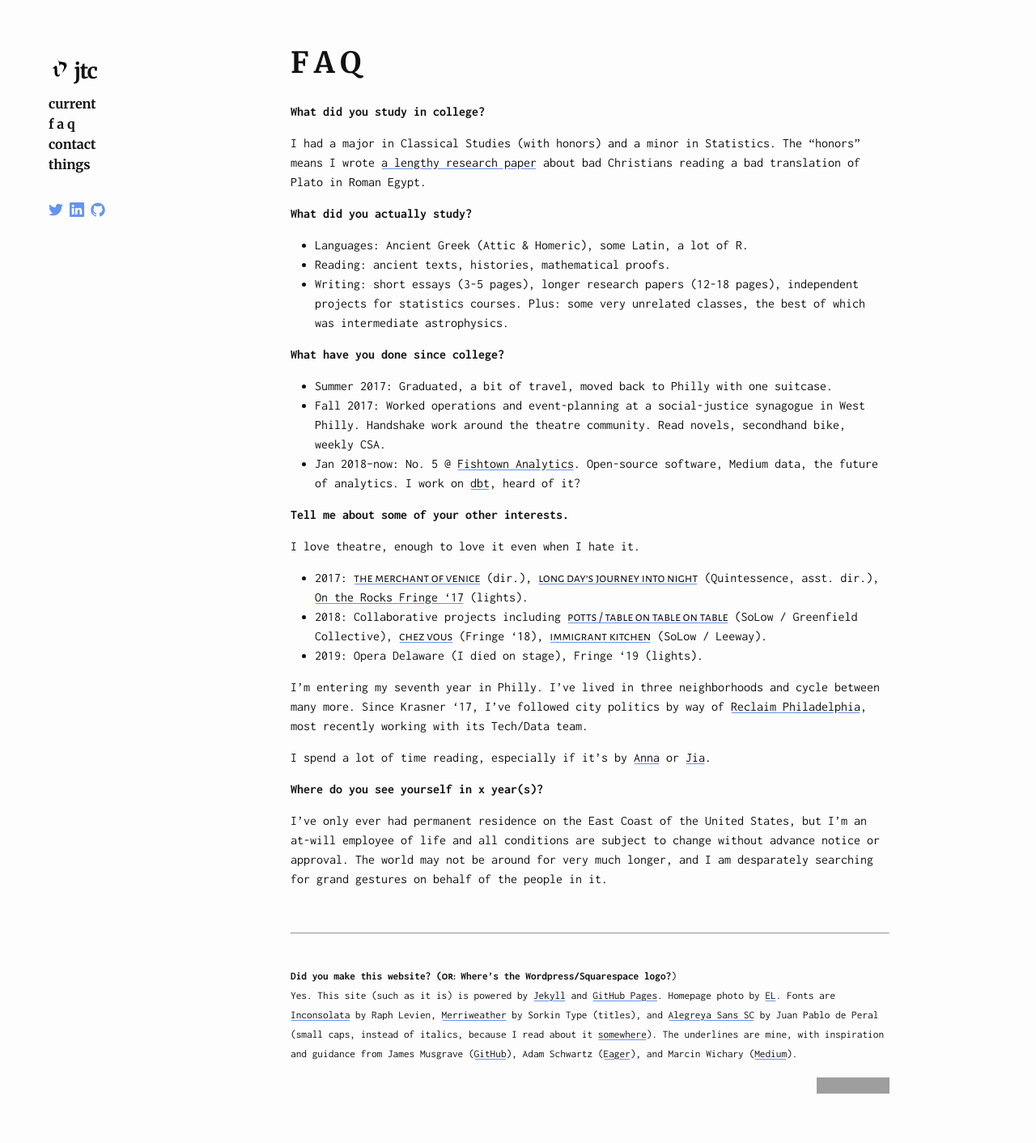
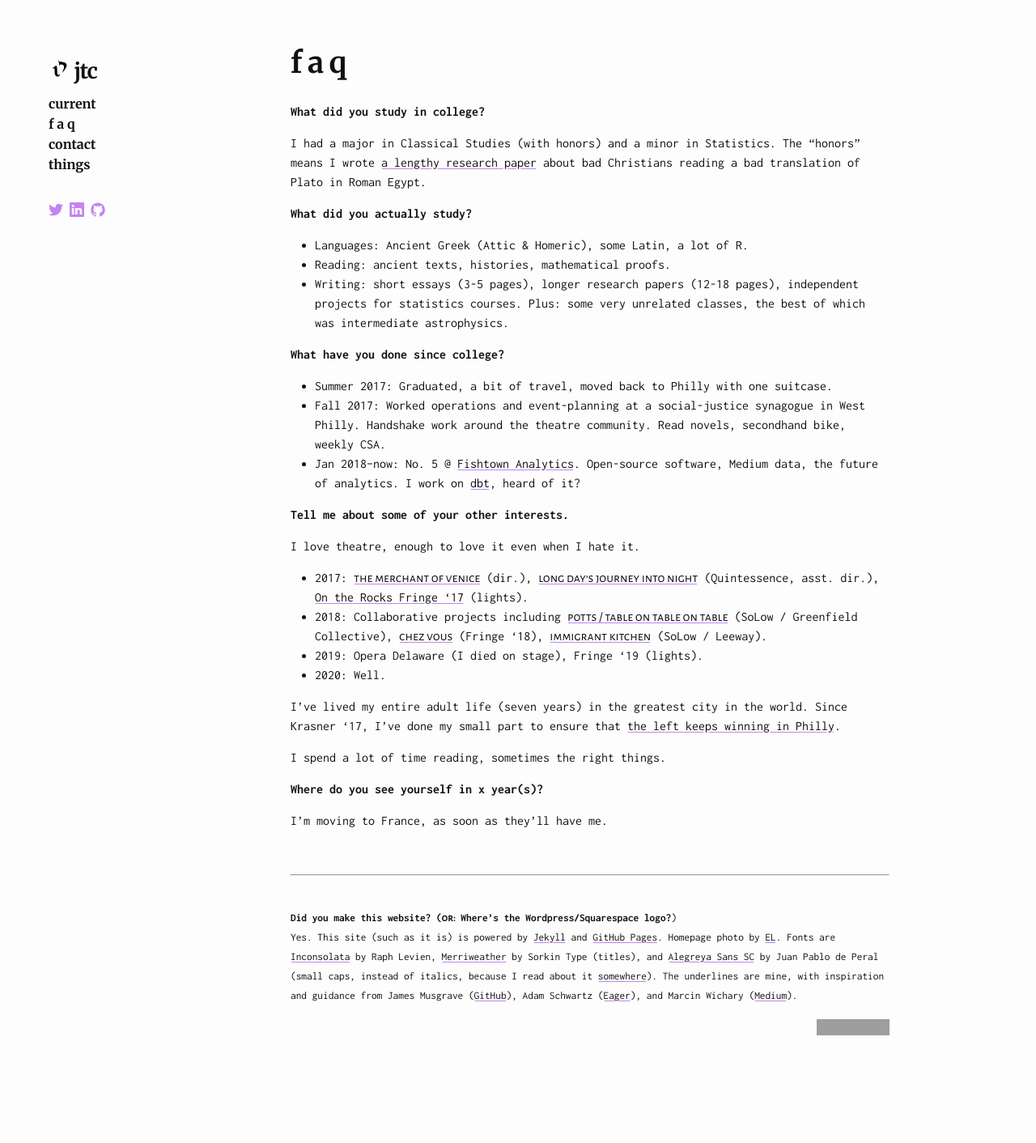
Before and after one commit to reubenmc/jtcohen6.github.io, a Jekyll site: the page built from about/faq.md, in a window 1280 px wide. Shown: the whole page at 81% size. Built offline with Jekyll 4.4.1, drawn with Linux system fonts in a browser that asks for light colours; after the commit the page ends 1340 px from its top, so only the background shows below that; grey boxes are pictures that could not be loaded.

Commit message:
Small corrections. Accent color

```diff
--- a/_sass/_base.scss
+++ b/_sass/_base.scss
@@ -138,7 +138,6 @@ h1, h2, h3, h4, h5, h6 {
  * Links
  */
 a {
-    color: $brand-color;
     text-decoration: none;
     cursor: pointer;
 }
--- a/_sass/_layout.scss
+++ b/_sass/_layout.scss
@@ -265,7 +265,6 @@
     font-size: 36px;
     letter-spacing: -1px;
     line-height: 1;
-    text-transform: capitalize;
 
     @include media-query($on-laptop) {
         font-size: 36px;
--- a/about/faq.md
+++ b/about/faq.md
@@ -31,21 +31,16 @@ I love theatre, enough to love it even when I hate it.
 * 2017: [*The Merchant of Venice*](/things/merchant-overview.pdf) (dir.), [*Long Day's Journey Into Night*](http://www.quintessencetheatre.org/long-days-journey) (Quintessence, asst. dir.), [On the Rocks Fringe '17](https://www.ontherocksphilly.com/) (lights).
 * 2018: Collaborative projects including [*Potts / Table on Table on Table*](https://www.broadstreetreview.com/theater/solow-fest-2018-greenfield-collectives-potts-with-table-on-table-on-table) (SoLow / Greenfield Collective), [*CHEZ VOUS*](https://fringearts.com/event/chez-vous/) (Fringe '18), [*Immigrant Kitchen*](https://www.shreshthkhilani.com/projects/immigrant-kitchen/) (SoLow / Leeway).
 * 2019: Opera Delaware (I died on stage), Fringe '19 (lights).
+* 2020: Well.
 
-I'm entering my seventh year in Philly. I've lived in three neighborhoods and cycle
-between many more. Since Krasner '17, I've followed city politics by way of
-[Reclaim Philadelphia](https://www.reclaimphiladelphia.org/), most recently
-working with its Tech/Data team.
+I've lived my entire adult life (seven years) in the greatest city in the world.
+Since Krasner '17, I've done my small part to ensure that [the left keeps winning in Philly](https://www.thenation.com/article/politics/philadelphia-dem-primary-movement/).
 
-I spend a lot of time reading, especially if it's by [Anna](https://nplusonemag.com/issue-25/on-the-fringe/uncanny-valley/)
-or [Jia](https://www.newyorker.com/culture/cultural-comment/how-a-woman-becomes-a-lake).
+I spend a lot of time reading, sometimes the right things.
 
 **Where do you see yourself in x year(s)?**
 
-I've only ever had permanent residence on the East Coast of the United States,
-but I'm an at-will employee of life and all conditions are subject to change
-without advance notice or approval. The world may not be around for very much
-longer, and I am desparately searching for grand gestures on behalf of the people in it.
+I'm moving to France, as soon as they'll have me.
 
 &nbsp;
 
--- a/css/main.scss
+++ b/css/main.scss
@@ -17,11 +17,10 @@ $small-caps-family: "Alegreya Sans SC", sans-serif;
 
 $spacing-unit:     30px;
 
-$text-color:       #111;
+$text-color:       #111111;
 $background-color: #fdfdfd;
-$brand-color:      #2a7ae2;
 
-$accent-color:       #6495ED;
+$accent-color:       #c384f0;
 $accent-color-light: lighten($accent-color, 20%);
 $accent-color-dark:  darken($accent-color, 25%);
 
--- a/index.html
+++ b/index.html
@@ -19,7 +19,7 @@ Talk to me about:
 </ul>
 
 <p>I'm lucky to have skills relevant in <span id="this_year">{{ 'now' | date: "%Y" }}</span> (and 400 BCE). If you're a
-    progressive organization looking for data help, <a href="contact">contact me</a>.</p>
+    lefty org looking for data help, <a href="contact">contact me</a>.</p>
 
 <p>&nbsp;</p>
 
```
Also changed, not shown: things/the-theatre/index.md (+1 -13 lines).
